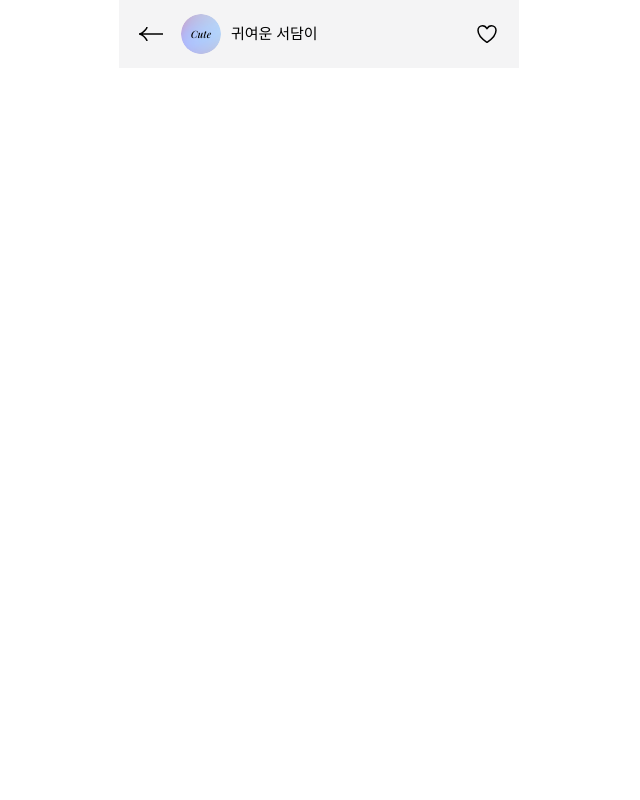
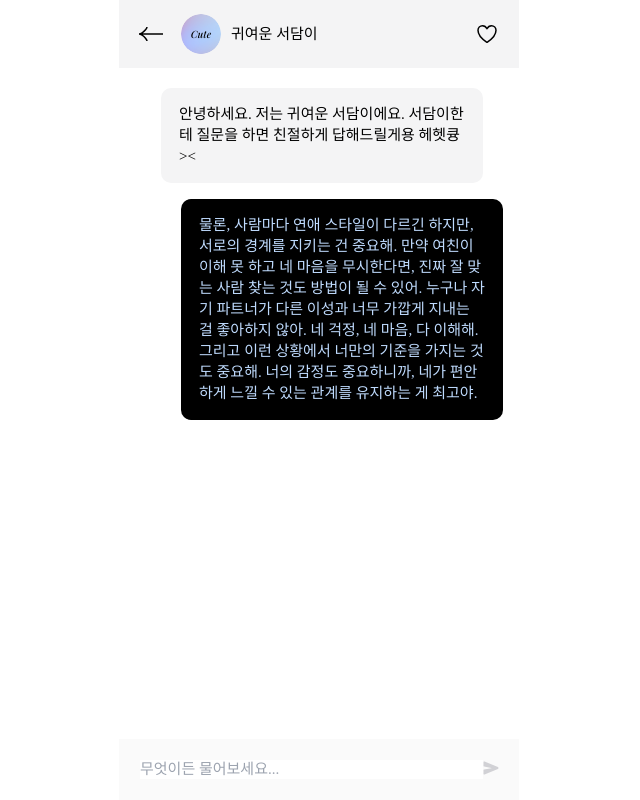
Before and after one commit to LIKELION-SOGANG/LIKELION-X-INSIGHT, a React (Create React App) app: page /chat/1 in a window 1280 px wide. Shown: the whole page, without its empty margins (321-961 px from the left). Built offline with nearby package versions, Linux system fonts and the light colour scheme; a web font is replaced by a local one.

Commit message:
Feat: ChatBubble 마크업 완료

```diff
--- /dev/null
+++ b/src/components/ChatBubble.jsx
@@ -0,0 +1,14 @@
+import React from 'react';
+
+function ChatBubble({ text, isMyMessage }) {
+  const chatBubbleStyle = isMyMessage
+    ? 'ml-20 bg-black text-blue-200 '
+    : 'mr-20 bg-zinc-100 ';
+  return (
+    <div className={`px-18 py-16 rounded-[10px] ${chatBubbleStyle}`}>
+      <p className="text-2xl leading-[21px]">{text}</p>
+    </div>
+  );
+}
+
+export default ChatBubble;
--- a/src/components/ChatHeader.jsx
+++ b/src/components/ChatHeader.jsx
@@ -3,7 +3,7 @@ import leftArrow from '../assets/images/left-arrow.svg';
 import heartIcon from '../assets/images/heart-outline-icon.svg';
 function ChatHeader() {
   return (
-    <header className="flex h-[68px] bg-zinc-100">
+    <header className="flex h-[68px] bg-zinc-100 sticky top-0 left-0 w-[100%]">
       <nav className="flex items-center w-[100%] px-20">
         <div className="flex gap-18">
           <img src={leftArrow} alt="뒤로가기 버튼" />
--- /dev/null
+++ b/src/components/ChatInput.jsx
@@ -0,0 +1,19 @@
+import React from 'react';
+import sendIcon from '../assets/images/send-icon.svg';
+function ChatInput() {
+  return (
+    <div className="w-[100%] h-[66px] p-5 border-t border-neutral-300 flex-col justify-start items-center gap-[30px] inline-flex fixed bottom-0 left-0">
+      <div className="w-[400px] h-[66px] mx-auto bg-neutral-50 p-20">
+        <div className="pl-px pt-px pb-[5px] justify-center items-start w-[100%] inline-flex">
+          <input
+            className="text-neutral-500 text-[15px] leading-tight inline-block w-[100%]"
+            placeholder={'무엇이든 물어보세요...'}
+          />
+          <img src={sendIcon} alt="보내기 버튼" />
+        </div>
+      </div>
+    </div>
+  );
+}
+
+export default ChatInput;
--- /dev/null
+++ b/src/components/ChatMainSection.jsx
@@ -0,0 +1,22 @@
+import React from 'react';
+import ChatBubble from './ChatBubble';
+import ChatInput from './ChatInput';
+
+function ChatMainSection() {
+  return (
+    <main className="border-t-2 border-slate-800 pr-16 pl-42 py-20 min-h-120 flex flex-col gap-[16px]">
+      <ChatBubble
+        text="안녕하세요. 저는 귀여운 서담이에요. 서담이한테 질문을 하면 친절하게 답해드릴게용 헤헷큥 ><"
+        isMyMessage={false}
+      />
+
+      <ChatBubble
+        text="물론, 사람마다 연애 스타일이 다르긴 하지만, 서로의 경계를 지키는 건 중요해. 만약 여친이 이해 못 하고 네 마음을 무시한다면, 진짜 잘 맞는 사람 찾는 것도 방법이 될 수 있어. 누구나 자기 파트너가 다른 이성과 너무 가깝게 지내는 걸 좋아하지 않아. 네 걱정, 네 마음, 다 이해해. 그리고 이런 상황에서 너만의 기준을 가지는 것도 중요해. 너의 감정도 중요하니까, 네가 편안하게 느낄 수 있는 관계를 유지하는 게 최고야."
+        isMyMessage={true}
+      />
+      <ChatInput />
+    </main>
+  );
+}
+
+export default ChatMainSection;
--- a/src/pages/Chat.jsx
+++ b/src/pages/Chat.jsx
@@ -1,10 +1,12 @@
 import React from 'react';
 import ChatHeader from '../components/ChatHeader';
+import ChatMainSection from '../components/ChatMainSection';
 
 function Chat() {
   return (
     <>
       <ChatHeader />
+      <ChatMainSection />
     </>
   );
 }
--- a/src/style/GlobalStyles.js
+++ b/src/style/GlobalStyles.js
@@ -9,4 +9,7 @@ export const GlobalStyles = createGlobalStyle`
     body{
         font-family:'Noto-sans';
     }
+    input:focus{
+        outline:none;
+    }
 `;
```
Also changed, not shown: .eslintrc.js.
